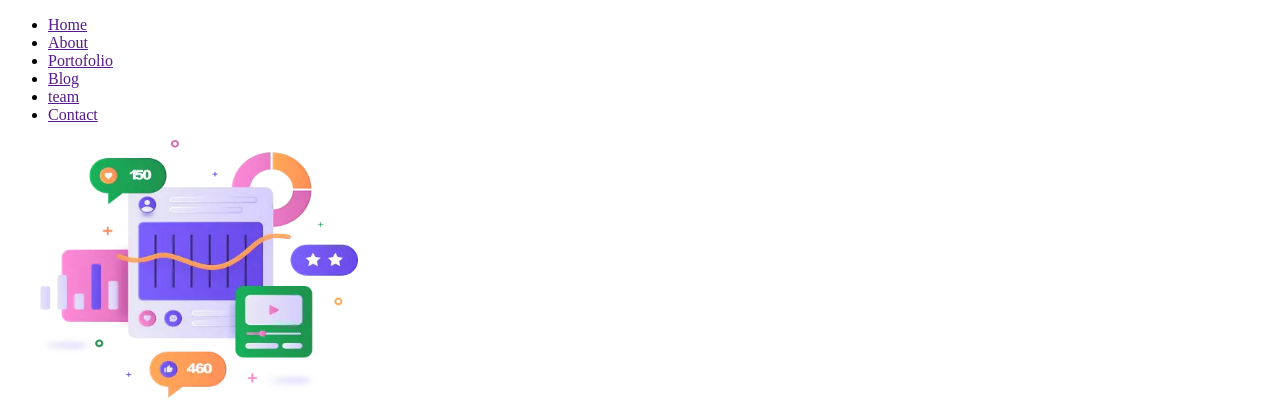
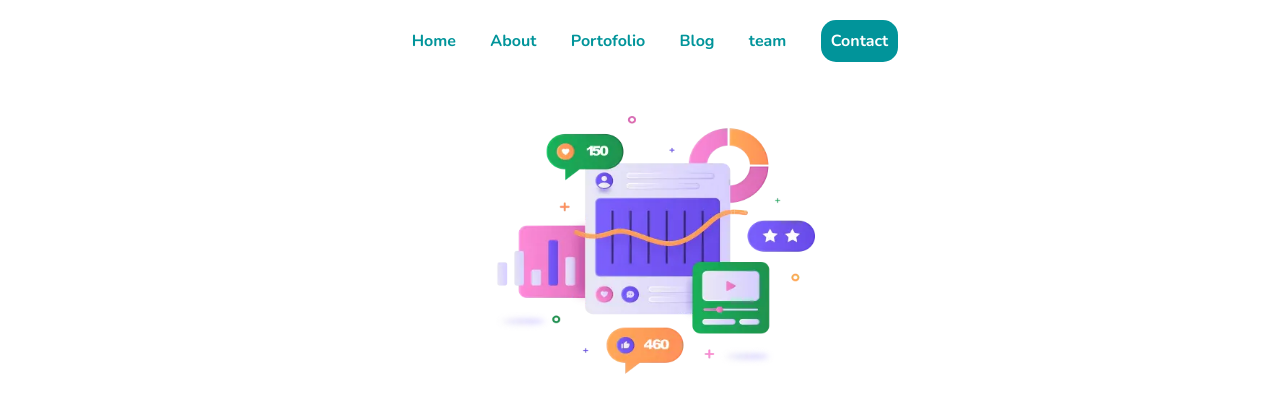
Before and after one commit to febriannaina/Finalproject-044-Febrianna_Indah_N, a plain HTML site: page index.html in a window 1280 px wide. Shown: the top 414 px of the page. Drawn offline with nearby package versions, Linux system fonts and the light colour scheme.

Commit message:
Update index.html

```diff
--- a/index.html
+++ b/index.html
@@ -3,7 +3,7 @@
 <head>
     <meta charset="UTF-8">
     <meta name="author" content="febriannaina">
-    <link rel="stylesheet" href="finalproject.css">
+    <link rel="stylesheet" href="style.css">
     <link href="https://fonts.googleapis.com/css2?family=Nunito:ital,wght@0,200;0,300;0,400;0,500;0,600;0,700;0,800;0,900;0,1000;1,200;1,300;1,400;1,500;1,700;1,800;1,900;1,1000&display=swap" rel="stylesheet">
     <title>Final Project</title>
 </head>
```
